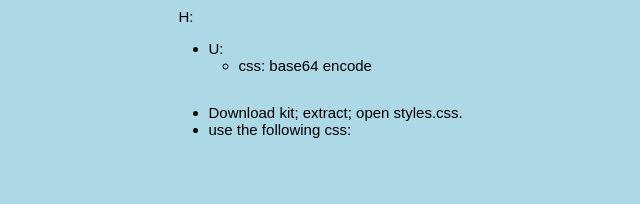
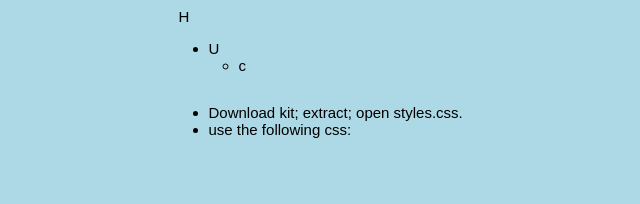
Before and after one commit to akrueg/portfolio, a Jekyll site: the page built from test.md, in a window 1280 px wide. Shown: the top 204 px of the page, without its empty margins (169-809 px from the left). Built offline with Jekyll 4.4.1, drawn with Linux system fonts in a browser that asks for light colours.

Commit message:
Update test.md

```diff
--- a/test.md
+++ b/test.md
@@ -3,9 +3,9 @@ layout: main
 js: test
 ---
 
-H:
+H
 
-- U:
-  - css: base64 encode
+- U
+  - c
 - Download kit; extract; open styles.css.
 - use the following css:
```
